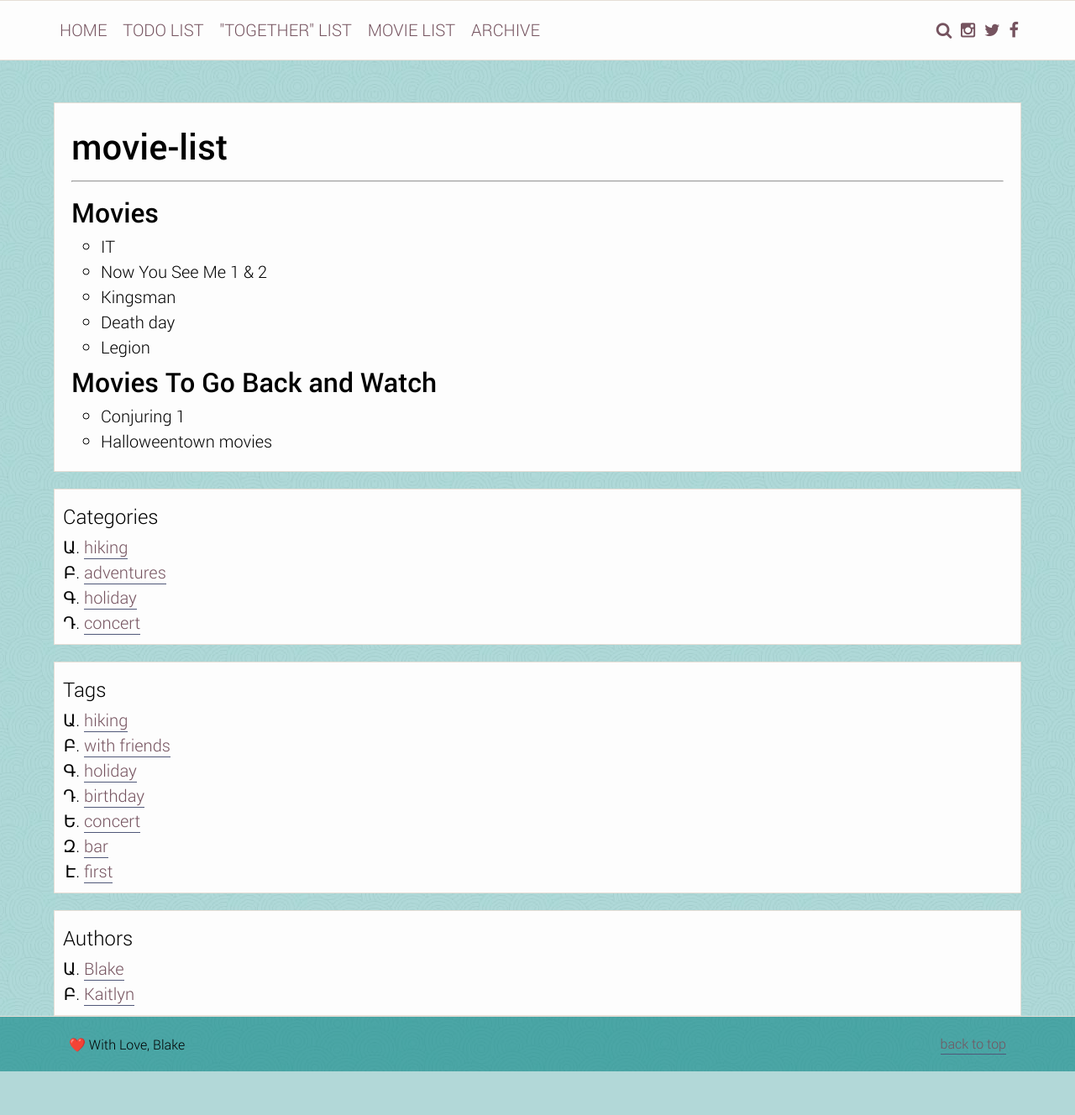
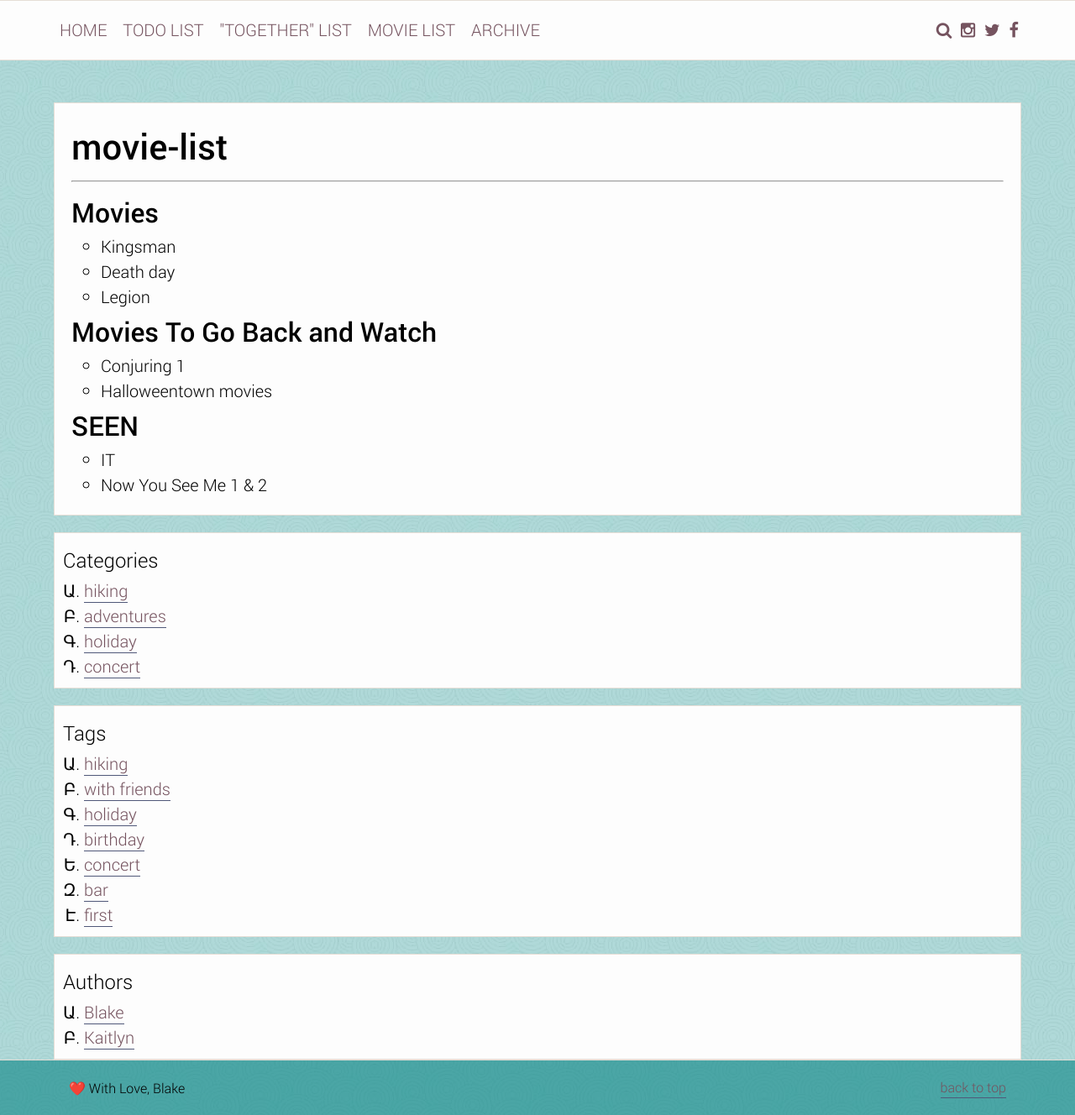
Before and after one commit to HappyBirthdayKait/HappyBirthdayKait.github.io, a Jekyll site: the page built from movie-list/index.md, in a window 1280 px wide and 1328 px high. Shown: the whole window at 84% size. Built offline with Jekyll 4.4.1, drawn with Linux system fonts in a browser that asks for light colours; some of the changed lines change nothing that is shown.

Commit message:
Updated Movie-list

```diff
--- a/movie-list/index.md
+++ b/movie-list/index.md
@@ -5,8 +5,6 @@
 -------------
 ## Movies
 
-- IT
-- Now You See Me 1 & 2
 - Kingsman
 - Death day
 - Legion
@@ -14,3 +12,7 @@
 ## Movies To Go Back and Watch
 - Conjuring 1
 - Halloweentown movies
+
+## SEEN
+- IT
+- Now You See Me 1 & 2
```
